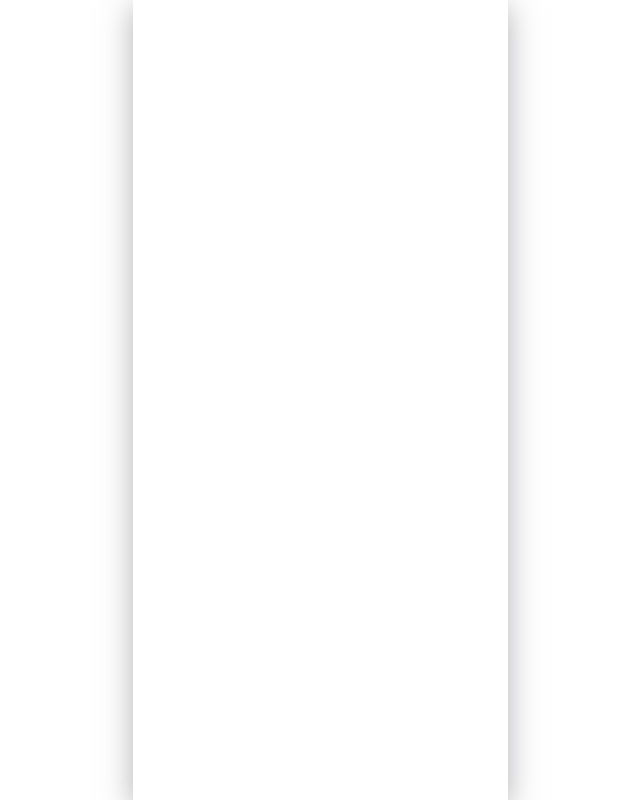
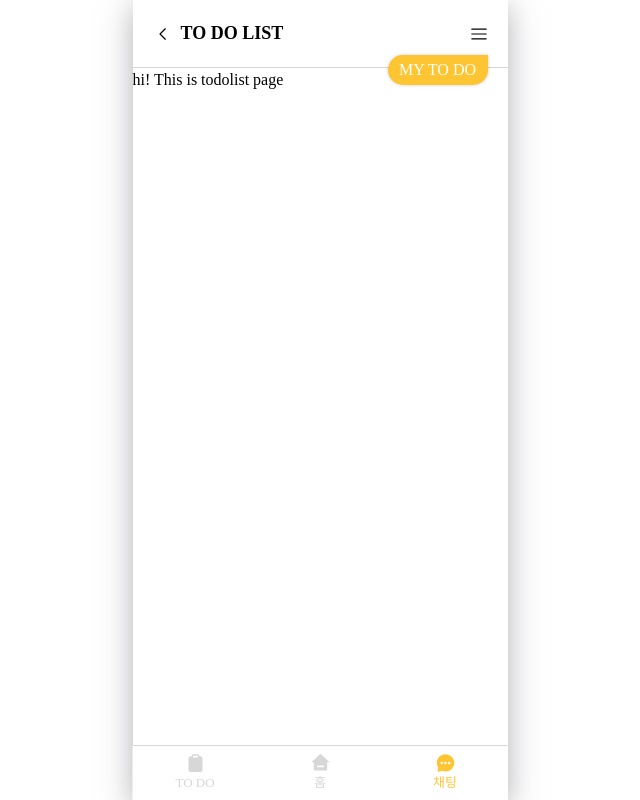
Before and after one commit to 9oormthon-univ/2024_BEOTKKOTTHON_TEAM_21_FE, a React (Create React App) app: page /todo/1 in a window 1280 px wide. Before the commit this address had no page. Shown: the whole page, without its empty margins (320-960 px from the left). Built offline with nearby package versions, Linux system fonts and the light colour scheme; no server answers; a web font is replaced by a local one.

Commit message:
design: 투두리스트 레이아웃 적용

```diff
--- a/src/App.js
+++ b/src/App.js
@@ -20,6 +20,7 @@ import RecommendChoose from "./pages/Recommend/RecommendChoose";
 import RecommendEnd from "./pages/Recommend/RecommendEnd";
 import WorkSpaceEnter from "./pages/WorkSpace/WorkSpaceEnter";
 import ProfileChange from "./pages/WorkSpace/ProfileChange";
+import WorkspaceTodo from "./pages/WorkSpace/WorkSpaceTodo";
 import { AnimatePresence } from "framer-motion";
 
 function App() {
@@ -58,6 +59,7 @@ function App() {
               path="/secretfeedback/:chatRoomId"
               element={<SecretFeedback />}
             />
+            <Route path="/todo/:workspaceUUID" element={<WorkspaceTodo />} />
             <Route path="/profilechange" element={<ProfileChange />} />
 
             <Route path="/workspaceenter" element={<WorkSpaceEnter />} />
--- a/src/component/WorkspaceBottom.js
+++ b/src/component/WorkspaceBottom.js
@@ -1,24 +1,43 @@
-import React from 'react';
+import React from "react";
 import styled from "styled-components";
 import { RiHome3Fill } from "react-icons/ri";
 import { IoChatbubbleEllipses } from "react-icons/io5";
-import { Navigate, useNavigate } from 'react-router-dom';
+import { HiMiniClipboard } from "react-icons/hi2";
+import { Navigate, useNavigate } from "react-router-dom";
 import * as W from "../styles/WorkspaceStyle";
 
-const WorkspaceBottom = ({activeItem, workspaceUUID}) => {
+const WorkspaceBottom = ({ activeItem, workspaceUUID }) => {
   const navigate = useNavigate();
 
   return (
     <div>
       <W.BottomContainer>
-        <W.BottomContent active={activeItem === 'home'} onClick={()=>{navigate(`/workspacehome/${workspaceUUID}`)}}>
+        <W.BottomContent
+          active={activeItem === "todo"}
+          onClick={() => {
+            navigate(`/todo/${workspaceUUID}`);
+          }}
+        >
+          <HiMiniClipboard size={20} />
+          <span>TO DO</span>
+        </W.BottomContent>
+
+        <W.BottomContent
+          active={activeItem === "home"}
+          onClick={() => {
+            navigate(`/workspacehome/${workspaceUUID}`);
+          }}
+        >
           <RiHome3Fill size={20} />
           <span>홈</span>
         </W.BottomContent>
 
-        <W.BottomContent active={activeItem === 'chat'}  onClick={()=>{
-          navigate(`/feedbackstorage/${workspaceUUID}`)
-          }}>
+        <W.BottomContent
+          active={activeItem === "chat"}
+          onClick={() => {
+            navigate(`/feedbackstorage/${workspaceUUID}`);
+          }}
+        >
           <IoChatbubbleEllipses size={20} />
           <span>채팅</span>
         </W.BottomContent>
--- /dev/null
+++ b/src/pages/WorkSpace/WorkSpaceTodo.js
@@ -0,0 +1,193 @@
+import React, { useEffect, useState } from "react";
+import WorkspaceBottom from "../../component/WorkspaceBottom";
+import { GoChevronLeft } from "react-icons/go";
+import { RxHamburgerMenu } from "react-icons/rx";
+import * as F from "../../styles/Feedback";
+import * as W from "../../styles/WorkspaceStyle";
+import * as T from "../../styles/Todo";
+import { useNavigate, useParams } from "react-router-dom";
+import { images } from "./../../utils/images";
+import axios from "axios";
+
+const WorkspaceTodo = () => {
+  // 0 -> MYTODO / 1 -> TEAM / 2-> 완료
+  const [todoState, SetToDoState] = useState(0);
+  const { workspaceUUID } = useParams();
+  const [sendData, setSendData] = useState();
+  const [receivedData, setReceivedData] = useState();
+
+  const toggleToDoState = (state) => {
+    SetToDoState(state); // todoState 상태 변경
+  };
+
+  useEffect(() => {
+    const ShowTodo = async () => {
+      const authToken = localStorage.getItem("authToken");
+
+      try {
+        if (todoState === 0) {
+          console.log("받은 피드백");
+          const response = await axios.get("/chatRoom/received", {
+            params: {
+              workspaceUUID: workspaceUUID,
+            },
+            headers: {
+              Authorization: `Bearer ${authToken}`,
+            },
+          });
+          const ReceivedData = response.data.data;
+          setReceivedData(ReceivedData);
+          console.log("receivedData", receivedData);
+        } else if (todoState === 1) {
+          console.log("보낸 피드백");
+          const response = await axios.get("/chatRoom/sent", {
+            params: {
+              workspaceUUID: workspaceUUID,
+            },
+            headers: {
+              Authorization: `Bearer ${authToken}`,
+            },
+          });
+          const SendData = response.data.data;
+          setSendData(SendData);
+          console.log("sendData", sendData);
+        } else if (todoState === 2) {
+          // 새로운 상태에 따른 처리
+          console.log(2);
+        }
+      } catch (error) {
+        console.error(error);
+      }
+    };
+    ShowTodo();
+  }, [todoState, WorkspaceBottom]);
+
+  return (
+    <div className="relative">
+      <FeedbackTitle toggleToDoState={toggleToDoState} />
+
+      <T.ReceiveBtn active={todoState}>
+        {todoState === 0 ? "MY TO DO" : todoState === 1 ? "TEAM" : "완료"}
+      </T.ReceiveBtn>
+
+      {/* 투두 리스트 */}
+      {todoState === 0 ? (
+        // 받은 피드백
+        <F.ReceiveFeedBack>
+          <div>hi! This is todolist page</div>
+        </F.ReceiveFeedBack>
+      ) : todoState === 1 ? (
+        // 보낸 피드백
+        <F.SendFeedBack>
+          <div>hi! This is todolist2 page</div>
+        </F.SendFeedBack>
+      ) : (
+        // 새로운 상태에 따른 화면 처리
+        <div>투두 완료리스트 페이지</div>
+      )}
+
+      <WorkspaceBottom activeItem={"chat"} workspaceUUID={workspaceUUID} />
+    </div>
+  );
+};
+
+export default WorkspaceTodo;
+
+export const FeedbackTitle = ({ toggleToDoState }) => {
+  const navigate = useNavigate();
+  const [menuToggle, setMenuToggle] = useState(false);
+
+  return (
+    <F.FeedbackTitleBox>
+      <div className="flex items-center">
+        <GoChevronLeft
+          size={20}
+          onClick={() => {
+            navigate(-1);
+          }}
+        />
+        <div className="ml-2 font-bold">TO DO LIST</div>
+      </div>
+      <button>
+        <RxHamburgerMenu
+          onClick={() => {
+            setMenuToggle(!menuToggle);
+          }}
+        />
+      </button>
+      {menuToggle && (
+        <T.Btn className="py-1 absolute top-10 right-3 z-50">
+          <div
+            onClick={() => {
+              toggleToDoState(0);
+              setMenuToggle(false);
+            }}
+            className="px-6 border-[#D7D7D7] border-solid border-b-[1px] hover:text-primary"
+          >
+            마이 투두리스트
+          </div>
+          <div
+            className="px-6 border-[#D7D7D7] border-solid border-b-[1px] hover:text-primary"
+            onClick={() => {
+              toggleToDoState(1);
+              setMenuToggle(false);
+            }}
+          >
+            팀 투두리스트
+          </div>
+          <div
+            className="px-6 hover:text-primary"
+            onClick={() => {
+              toggleToDoState(2);
+              setMenuToggle(false);
+            }}
+          >
+            완료
+          </div>
+        </T.Btn>
+      )}
+    </F.FeedbackTitleBox>
+  );
+};
+
+export const Feedback = (props) => {
+  const navigate = useNavigate();
+
+  const person = {
+    nickName: props.data.targetUser.nickName,
+    profileImageUrl: props.data.targetUser.profileImageUrl,
+  };
+
+  const HandleChatRoom = (props) => {
+    console.log("채팅방 입장", props.chatRoomId);
+    navigate(`/secretfeedback/${props.data.chatRoomId}`, {
+      state: { person: person, workspaceUUID: props.workspaceUUID },
+    });
+  };
+
+  return (
+    <F.FeedbackContainer
+      onClick={() => {
+        HandleChatRoom(props);
+      }}
+    >
+      <F.FeedbackImg>
+        <F.StyledImg
+          src={props.data.targetUser.profileImageUrl}
+          alt="img"
+          active={props.receive}
+        />
+      </F.FeedbackImg>
+
+      <F.FeedbackContent>
+        <div className="flex items-center mb-1">
+          <div>{props.data.targetUser.nickName}</div>
+          <div className="text-[#acacac] text-[12px] ml-2">{props.time}</div>
+        </div>
+        <div className="text-[#acacac] text-[15px] text-start">
+          {props.content}
+        </div>
+      </F.FeedbackContent>
+    </F.FeedbackContainer>
+  );
+};
--- /dev/null
+++ b/src/styles/Todo.js
@@ -0,0 +1,38 @@
+import styled from "styled-components";
+
+export const ReceiveBtn = styled.button`
+  width: 100px;
+  height: 30px;
+  flex-shrink: 0;
+  color: white;
+  position: absolute;
+  top: 55px;
+  right: 20px;
+  cursor: auto; // 클릭 해제
+
+  ${(props) =>
+    props.active === 0
+      ? `
+      border-radius: 20px 0px 20px 20px;
+        box-shadow: 0px 0px 3.882px 0px rgba(0, 0, 0, 0.20);
+        background: #FEC533;
+      `
+      : props.active === 1
+      ? `
+      border-radius: 20px 0px 20px 20px;
+        box-shadow: 0px 0px 3.882px 0px rgba(0, 0, 0, 0.20);
+        background: #FEC533;
+      `
+      : `
+        border-radius: 20px 0px 20px 20px;
+        box-shadow: 0px 0px 3.882px 0px rgba(0, 0, 0, 0.20);
+        background: #FFA680;
+      `}
+`;
+
+export const Btn = styled.button`
+  display: flex;
+  flex-direction: column;
+  border-radius: 7.759px;
+  background: #efefef;
+`;
```
